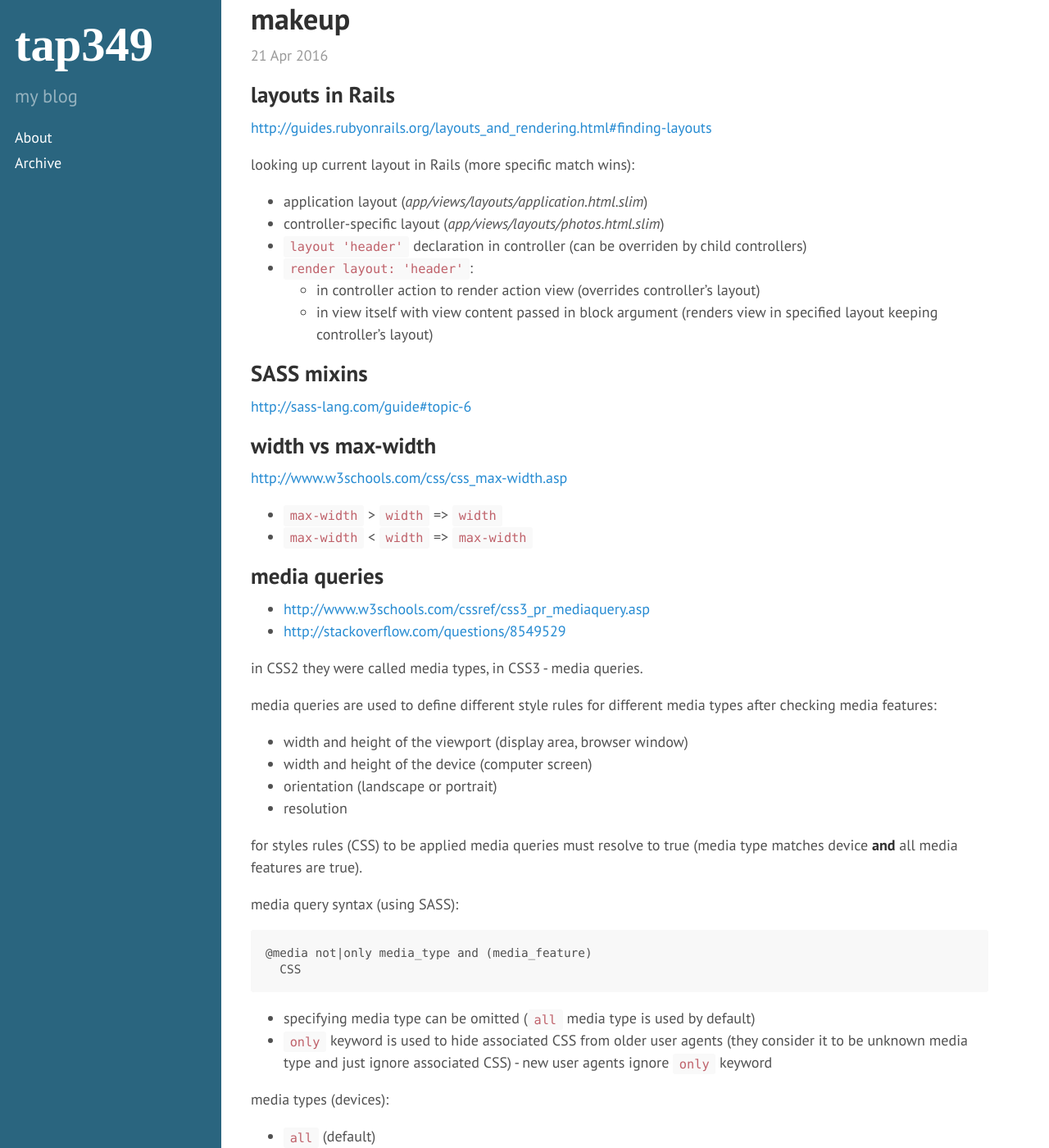
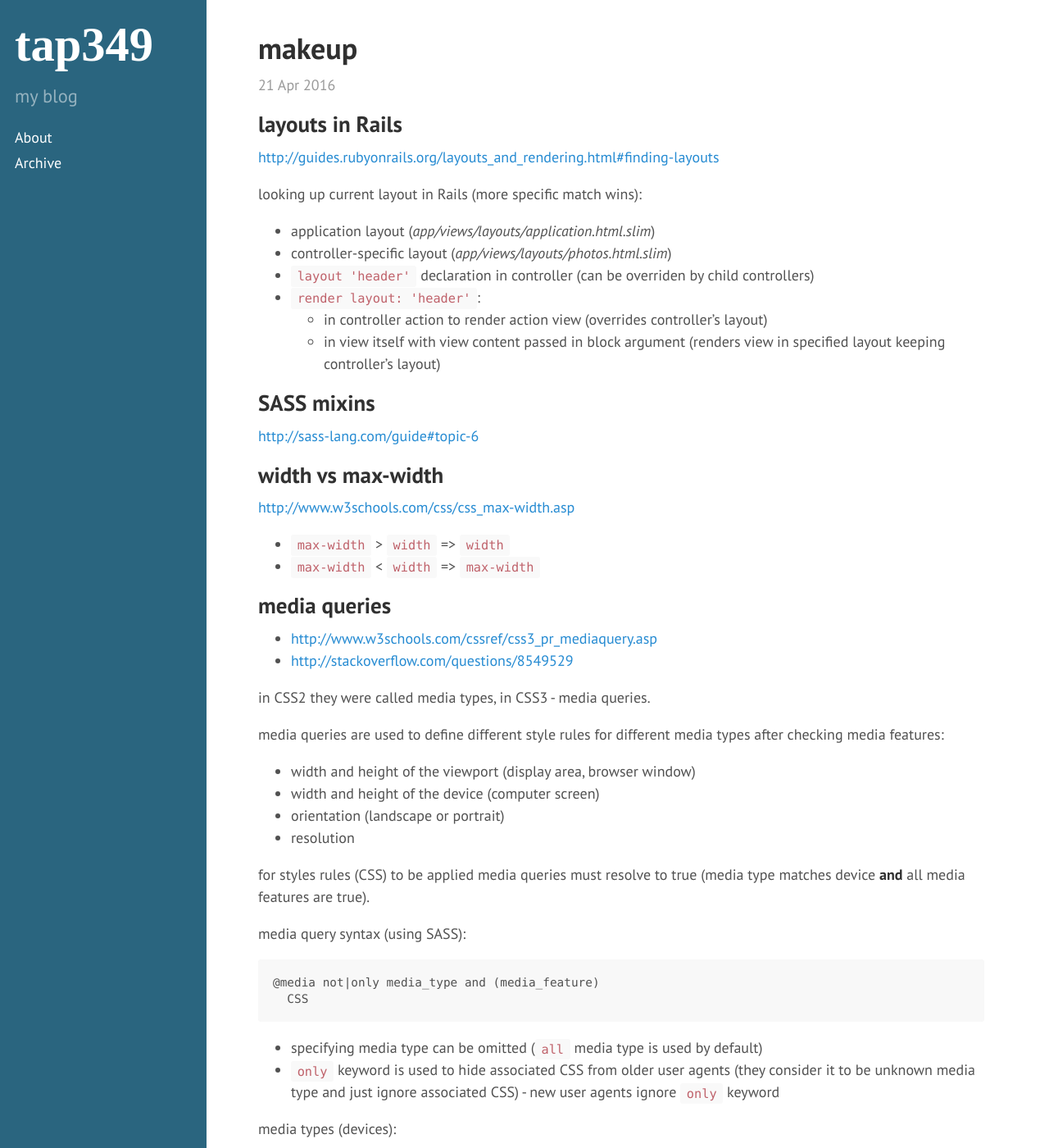
Before and after one commit to tap349/tap349.github.io, a Jekyll site: the page built from index.html, in a window 1280 px wide and 1400 px high. Shown: the whole window at 82% size. Built offline with Jekyll 4.4.1, drawn with Linux system fonts in a browser that asks for light colours; the list of posts is cut into pages by our own code.

Commit message:
update 2016-05-01_15:42:55

```diff
--- a/public/css/hyde.css
+++ b/public/css/hyde.css
@@ -64,7 +64,7 @@ html {
     top: 0;
     left: 0;
     bottom: 0;
-    width: 15rem;
+    width: 14rem;
     text-align: left;
   }
 }
@@ -119,9 +119,9 @@ a.sidebar-nav-item:focus {
  * with a 25%-wide `.sidebar`.
  */
 
-/*.content {*/
-  /*padding: 2rem 0.3rem 0.5rem 0.5rem;*/
-/*}*/
+.content {
+  padding: 2rem 0.3rem 0.5rem 0.5rem;
+}
 
 @media (min-width: 48em) {
   .content {
```
